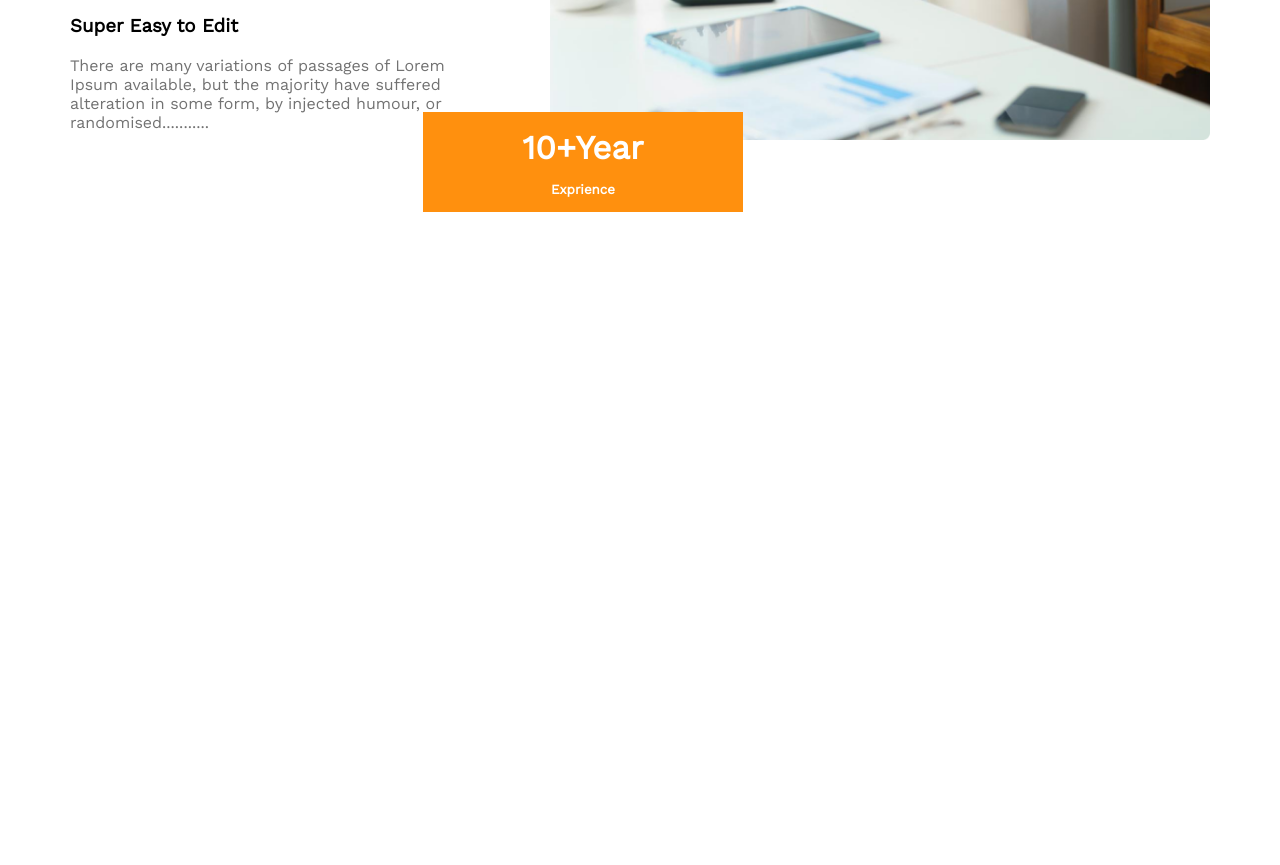
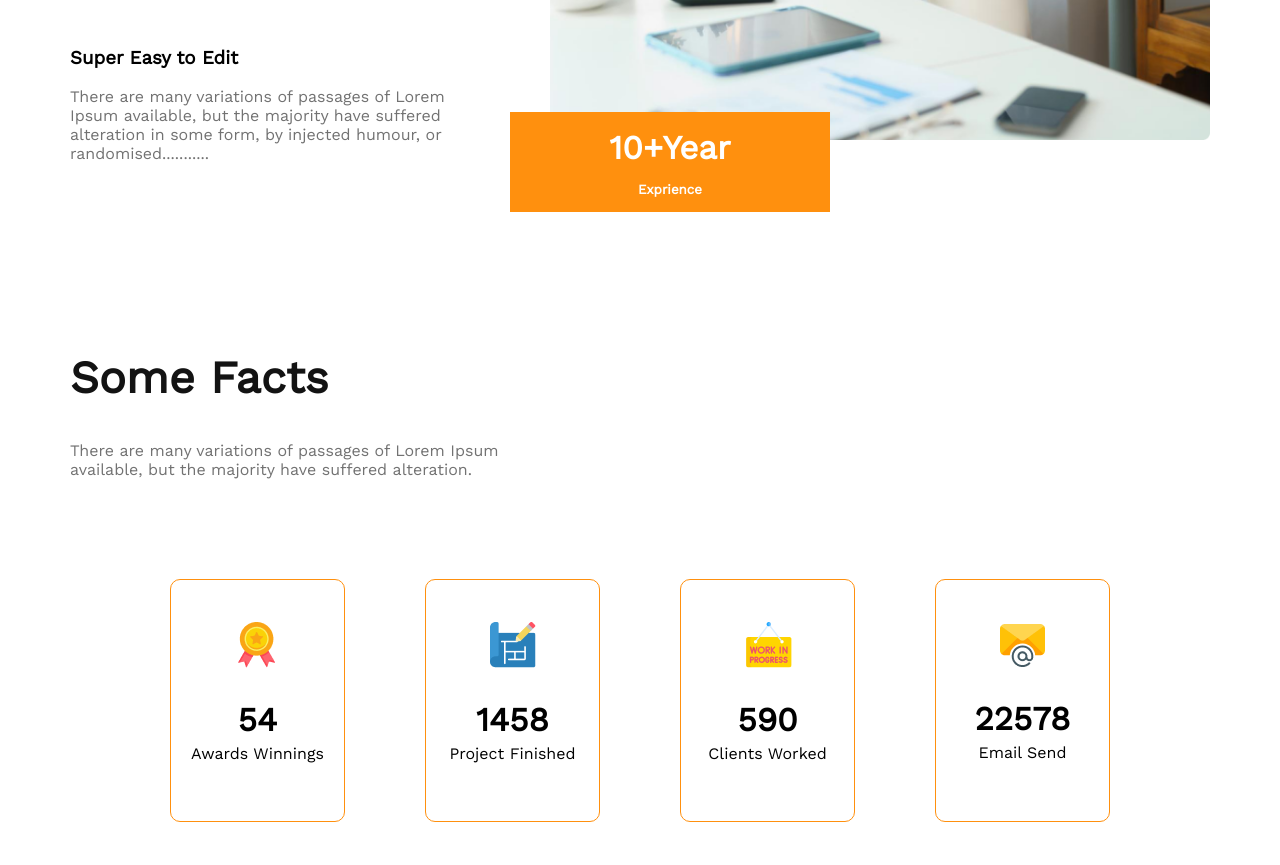
Before and after one commit to RaihanaFerdousi/g3-architects, a plain HTML site: page index.html in a window 1280 px wide. Shown: the part 2533-3398 px from the top of the page. Before the commit the page ends 2785 px from the top, so only its background shows below. Drawn offline with nearby package versions, Linux system fonts and the light colour scheme.

Commit message:
new commit

```diff
--- a/index.html
+++ b/index.html
@@ -63,7 +63,8 @@
             <div class="features-info">
                 <h2>Quick list <span class="width-part">of Our</span><br> <span class="color-part">Features</span>
                 </h2>
-                <p>There are many variations of passages of Lorem       Ipsum available, but the majority have suffered
+                <p class="paragraph">There are many variations of passages of Lorem Ipsum available, but the majority
+                    have suffered
                     alteration in some form,by injected humour, or randomised words which don't look even</p>
                 <button class="banner-button">Explore More</button>
             </div>
@@ -114,7 +115,42 @@
                 </div>
             </div>
         </section>
-
+        <section class="facts">
+            <h2 class="title">Some Facts</h2>
+            <p class="paragraph">There are many variations of passages of Lorem Ipsum <br> available, but the majority
+                have suffered
+                alteration.</p>
+         <div class="fact-info">
+            <div class="fact">
+                <div>
+                    <img src="images/icons/ribon.png" alt="">
+                    <h1 class="big">54</h1>
+                    <p class="center">Awards Winnings</p>
+                </div>
+            </div>
+            <div class="fact">
+                <div>
+                    <img src="images/icons/projects.png" alt="">
+                    <h1 class="big">1458</h1>
+                    <p class="center">Project Finished</p>
+                </div>
+            </div>
+            <div class="fact">
+                <div>
+                    <img src="images/icons/customers.png" alt="">
+                    <h1 class="big">590</h1>
+                    <p class="center">Clients Worked</p>
+                </div>
+            </div>
+            <div class="fact">
+                <div>
+                    <img src="images/icons/email.png" alt="">
+                    <h1 class="big">22578</h1>
+                    <p class="center">Email Send</p>
+                </div>
+            </div>
+            </div>
+        </section>
     </main>
 </body>
 
--- a/style.css
+++ b/style.css
@@ -5,6 +5,9 @@
 body {
   margin: 0;
   padding: 20px;
+}
+main {
+  background-color: #ffffff;
 }
 
 /* header section */
@@ -59,6 +62,7 @@ ul {
 .img img {
   width: 100%;
 }
+
 /* features section */
 .features {
   margin-top: 60px;
@@ -89,16 +93,13 @@ ul {
   font-weight: 500;
   font-size: 45px;
 }
-.width-part{
+.width-part {
   color: #131313;
   font-weight: 700;
 }
-.color-part{
-  color: #FF900E;
+.color-part {
+  color: #ff900e;
   font-weight: 700;
-}
-.features-info p{
-  color: #727272;
 }
 /* features-bottom section */
 .features-bottom {
@@ -114,6 +115,7 @@ ul {
   color: #131313;
 }
 .paragraph {
+  margin-bottom: 50px;
   font-weight: 400;
   font-size: 16px;
   color: #727272;
@@ -127,7 +129,7 @@ ul {
 .features-button {
   position: absolute;
   top: 2725px;
-  right: 537px;
+  right: 450px;
   display: flex;
   flex-direction: column;
   align-items: center;
@@ -136,6 +138,7 @@ ul {
   border: none;
   padding: 50px;
   width: 25%;
+  border-radius: 4;
   height: 30px;
   font-weight: 700;
   color: #ffffff;
@@ -143,5 +146,32 @@ ul {
 }
 .big {
   font-size: 33px;
+  margin-bottom: 0px;
 }
 /* Facts section */
+.facts {
+  margin-left: 50px;
+  margin: 0;
+  padding: 50px;
+}
+.fact {
+  margin: 40px;
+  border: 1px solid #ff900e;
+  width: 241px;
+  height: 241px;
+  border-radius: 10px;
+  display: flex;
+  justify-content: center;
+  align-items: center;
+  text-align: center;
+}
+.fact div {
+  margin: 20px;
+}
+.fact-info {
+  margin: 60px;
+  display: flex;
+}
+.center {
+  margin-top: 5px;
+}
```
Lines whose indentation alone changed are shown as unchanged.
